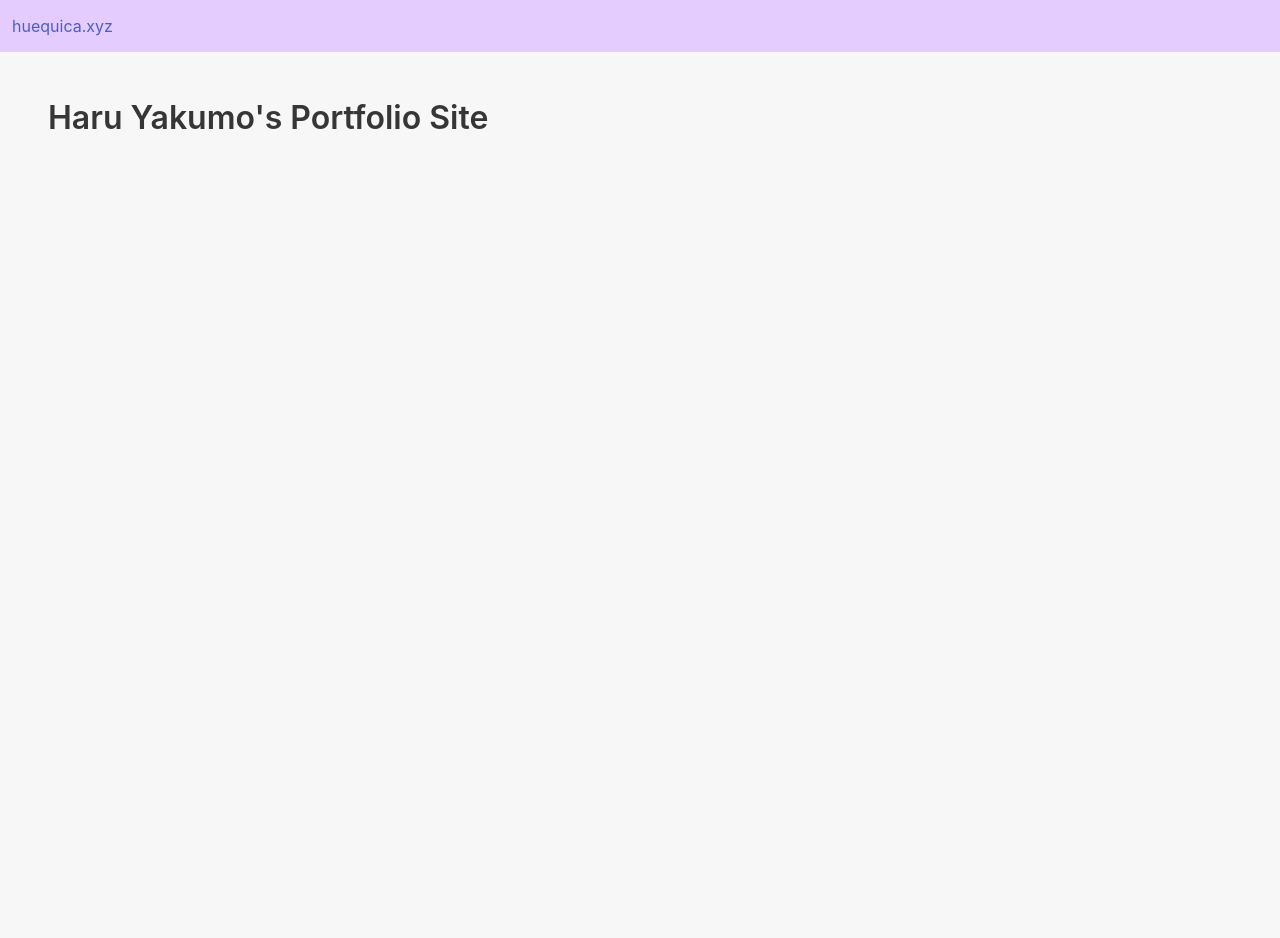
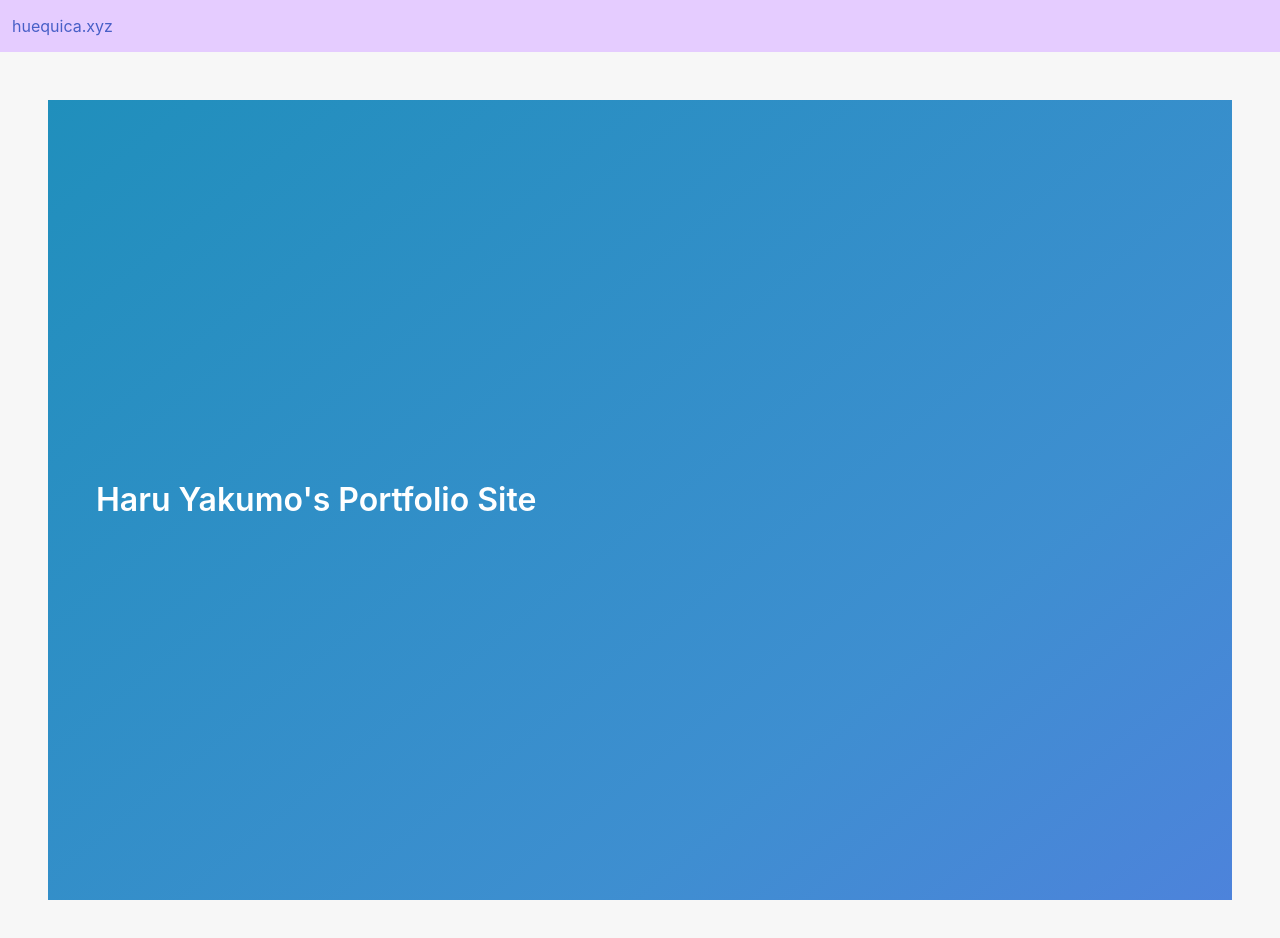
Before and after one commit to huequica/Gatsbied_portfolio, a Gatsby site: page / in a window 1280 px wide. Before the commit the page ends 800 px from the top, so only its background shows below. Built offline with nearby package versions, Linux system fonts and the light colour scheme; Gatsby itself is replaced by a stand-in of ours.

Commit message:
add Hero component

```diff
--- a/src/pages/index.js
+++ b/src/pages/index.js
@@ -4,7 +4,9 @@ import * as Bulma from '../bulmaElements/index';
 
 const IndexPage = () => (
   <Layout>
-    <Bulma.elements.Title>Haru Yakumo's Portfolio Site</Bulma.elements.Title>
+    <Bulma.layout.Hero colorStyle='is-info' size='is-fullheight' subtleGradient={ true }>
+      <Bulma.elements.Title>Haru Yakumo's Portfolio Site</Bulma.elements.Title>
+    </Bulma.layout.Hero>
   </Layout>
 );
 
```
